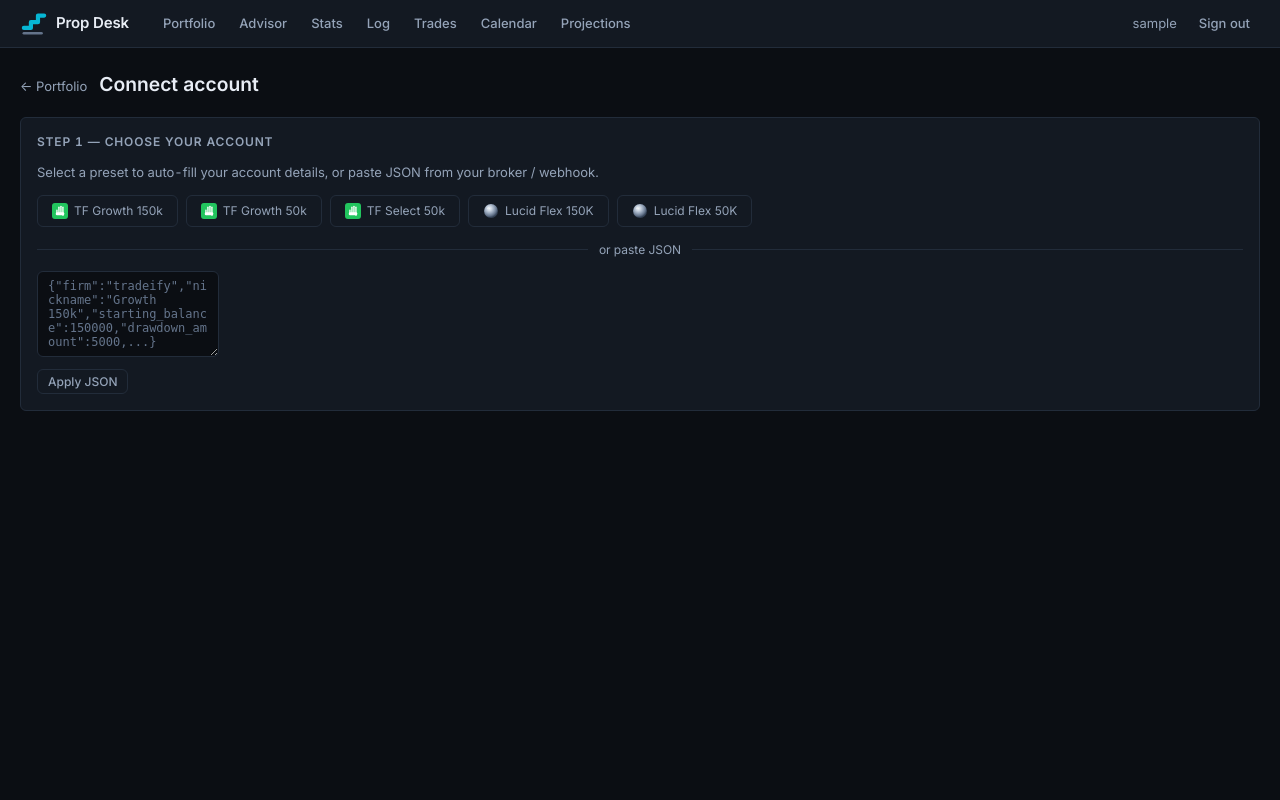
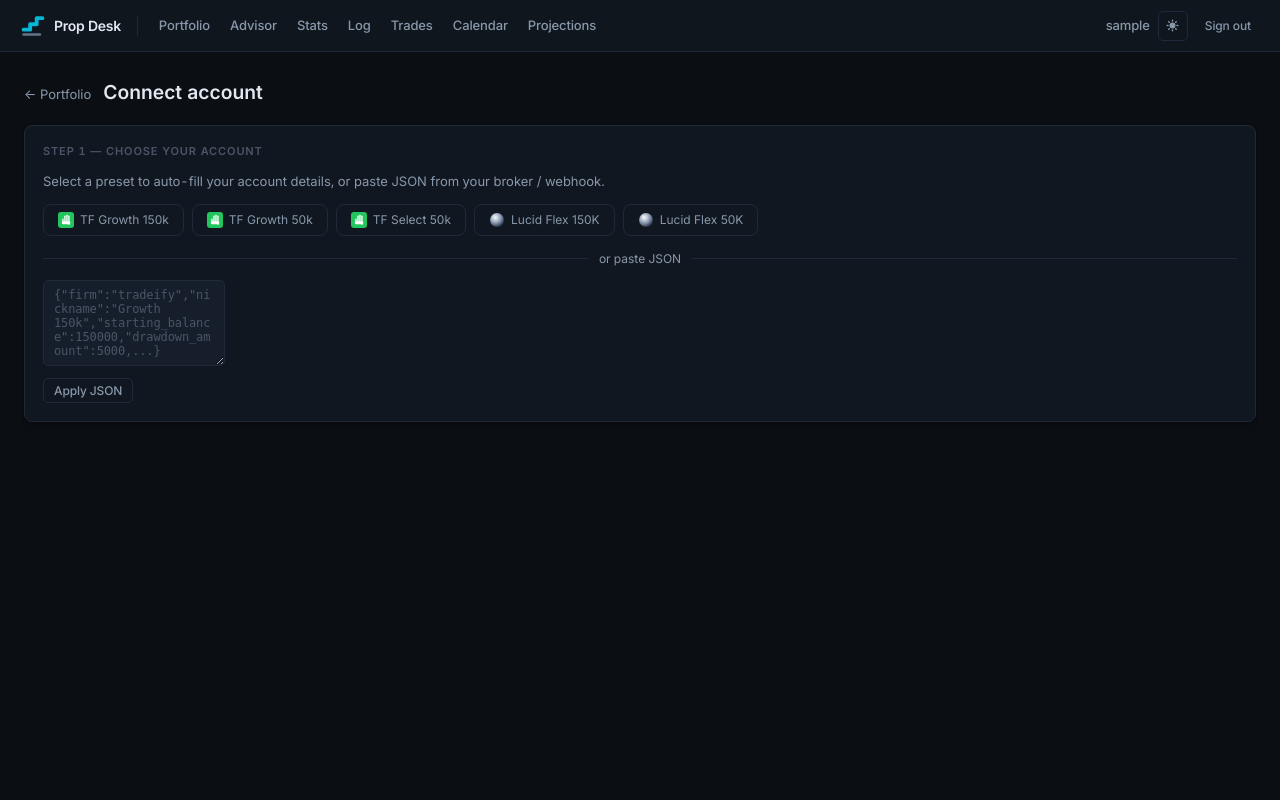
Before and after one commit to stevenGGG23/Prop-Desk, a Flask app: page /accounts/new in a window 1280 px wide. Run offline with Flask 3, Linux system fonts and the light colour scheme; the visitor is signed in with stand-in values (Sample User, id 1); data that the repository does not hold is empty.

Commit message:
Add dark/light mode toggle + UI polish pass
- Dark/light theme via data-theme on <html>, persisted in localStorage,
  applied before first paint to prevent flash
- Moon/sun icon button in nav (shows sun in dark → click for light)
- Light mode: clean white surfaces, slate ink, sky-blue accent
- Dark mode refinements: slightly warmer darks, backdrop-blur nav,
  tighter border palette, proper --surface-2 for layering
- Cards: left-border accent for winning/losing (replaces glow),
  subtle shadow, hover lift with translateY(-1px)
- Buttons: tighter radius, focus ring on primary, better ghost hover
- Inputs: focus ring, surface-2 background
- Progress bar: gradient fill
- Phase badges: pill shape, softer opacity
- Panels: consistent shadow, panel-title slightly smaller/dimmer
- Tables: surface-2 hover instead of white opacity
- Body: antialiased font rendering
- Flash messages: box-shadow + backdrop blur
- Smooth 150ms transition on explicit theme switch only

Co-Authored-By: Claude Sonnet 4.6 <noreply@anthropic.com>

```diff
--- a/static/css/main.css
+++ b/static/css/main.css
@@ -1,27 +1,65 @@
 /* =========================================================
    Prop Desk — main.css
-   Brand: bg #0b0e13 | surface #131922 | border #222c3a
-         accent #06b6d4 | floor #64748b | ink #e8edf5
-         ink-dim #94a3b8 | green #16a34a | red #dc2626
    ========================================================= */
 
 /* ---------------------------------------------------------
-   CSS Variables
-   --------------------------------------------------------- */
-:root {
-  --bg:       #0b0e13;
-  --surface:  #131922;
-  --border:   #222c3a;
-  --accent:   #06b6d4;
-  --floor:    #64748b;
-  --ink:      #e8edf5;
-  --ink-dim:  #94a3b8;
-  --green:    #16a34a;
-  --red:      #dc2626;
-
-  --nav-h:    48px;
-  --radius:   6px;
-  --font:     'Inter', system-ui, -apple-system, sans-serif;
+   CSS Variables — dark (default)
+   --------------------------------------------------------- */
+:root, [data-theme="dark"] {
+  --bg:         #0b0e13;
+  --surface:    #111720;
+  --surface-2:  #161e2b;
+  --border:     #1e2a3a;
+  --border-2:   #253347;
+  --accent:     #06b6d4;
+  --accent-dim: rgba(6,182,212,0.12);
+  --floor:      #64748b;
+  --ink:        #e2e8f0;
+  --ink-dim:    #8898aa;
+  --ink-faint:  #4a5568;
+  --green:      #22c55e;
+  --green-dim:  rgba(34,197,94,0.12);
+  --red:        #ef4444;
+  --red-dim:    rgba(239,68,68,0.12);
+  --yellow:     #f59e0b;
+
+  --nav-h:      52px;
+  --radius:     8px;
+  --radius-sm:  5px;
+  --shadow-sm:  0 1px 3px rgba(0,0,0,0.4), 0 1px 2px rgba(0,0,0,0.3);
+  --shadow:     0 4px 12px rgba(0,0,0,0.4);
+  --font:       'Inter', system-ui, -apple-system, sans-serif;
+  --transition: 150ms ease;
+}
+
+/* ---------------------------------------------------------
+   CSS Variables — light
+   --------------------------------------------------------- */
+[data-theme="light"] {
+  --bg:         #f0f4f8;
+  --surface:    #ffffff;
+  --surface-2:  #f8fafc;
+  --border:     #e2e8f0;
+  --border-2:   #cbd5e1;
+  --accent:     #0284c7;
+  --accent-dim: rgba(2,132,199,0.1);
+  --floor:      #64748b;
+  --ink:        #0f172a;
+  --ink-dim:    #475569;
+  --ink-faint:  #94a3b8;
+  --green:      #16a34a;
+  --green-dim:  rgba(22,163,74,0.1);
+  --red:        #dc2626;
+  --red-dim:    rgba(220,38,38,0.1);
+  --yellow:     #d97706;
+
+  --shadow-sm:  0 1px 3px rgba(0,0,0,0.08), 0 1px 2px rgba(0,0,0,0.05);
+  --shadow:     0 4px 12px rgba(0,0,0,0.08);
+}
+
+/* Smooth theme transitions — only on explicit switch, not on load */
+[data-theme-transitioning] * {
+  transition: background-color var(--transition), border-color var(--transition), color var(--transition) !important;
 }
 
 /* ---------------------------------------------------------
@@ -46,6 +84,8 @@ body {
   line-height: 1.5;
   min-height: 100vh;
   font-variant-numeric: tabular-nums;
+  -webkit-font-smoothing: antialiased;
+  -moz-osx-font-smoothing: grayscale;
 }
 
 a {
@@ -105,10 +145,16 @@ h3 { font-size: 1rem; font-weight: 600; }
   gap: 16px;
 }
 
+[data-theme="dark"] .nav {
+  background: rgba(17,23,32,0.92);
+  backdrop-filter: blur(12px);
+  -webkit-backdrop-filter: blur(12px);
+}
+
 .nav-left {
   display: flex;
   align-items: center;
-  gap: 24px;
+  gap: 0;
   flex: 1;
   min-width: 0;
 }
@@ -118,61 +164,105 @@ h3 { font-size: 1rem; font-weight: 600; }
   align-items: center;
   gap: 8px;
   flex-shrink: 0;
+  padding-right: 16px;
 }
 
 .nav-wordmark {
-  font-size: 15px;
+  font-size: 14px;
   font-weight: 600;
   color: var(--ink);
-  letter-spacing: -0.01em;
+  letter-spacing: -0.02em;
+}
+
+.nav-sep {
+  width: 1px;
+  height: 20px;
+  background: var(--border);
+  flex-shrink: 0;
+  margin-right: 12px;
 }
 
 .nav-links {
   display: flex;
   align-items: center;
-  gap: 4px;
+  gap: 2px;
 }
 
 .nav-link {
   color: var(--ink-dim);
   font-size: 13px;
   font-weight: 500;
-  padding: 5px 10px;
-  border-radius: var(--radius);
-  transition: color 0.15s, background 0.15s;
+  padding: 5px 9px;
+  border-radius: var(--radius-sm);
+  transition: color var(--transition), background var(--transition);
+  letter-spacing: -0.01em;
 }
 
 .nav-link:hover {
   color: var(--ink);
-  background: rgba(255,255,255,0.05);
+  background: var(--surface-2);
 }
 
 .nav-link.is-active {
-  color: var(--ink);
-  background: rgba(6,182,212,0.1);
+  color: var(--accent);
+  background: var(--accent-dim);
+}
+
+.nav-link--muted {
+  font-size: 12px;
 }
 
 .nav-right {
   display: flex;
   align-items: center;
-  gap: 12px;
+  gap: 8px;
   flex-shrink: 0;
 }
 
 .nav-user {
   font-size: 13px;
-  color: var(--ink-dim);
-}
+  font-weight: 500;
+  color: var(--ink-dim);
+  letter-spacing: -0.01em;
+}
+
+/* Theme toggle button */
+.theme-toggle {
+  display: flex;
+  align-items: center;
+  justify-content: center;
+  width: 30px;
+  height: 30px;
+  border-radius: var(--radius-sm);
+  border: 1px solid var(--border);
+  background: transparent;
+  color: var(--ink-dim);
+  cursor: pointer;
+  transition: color var(--transition), background var(--transition), border-color var(--transition);
+  flex-shrink: 0;
+}
+
+.theme-toggle:hover {
+  color: var(--ink);
+  background: var(--surface-2);
+  border-color: var(--border-2);
+}
+
+/* Sun shows in dark mode (click to go light), moon shows in light mode */
+[data-theme="dark"]  .icon-sun  { display: block; }
+[data-theme="dark"]  .icon-moon { display: none; }
+[data-theme="light"] .icon-sun  { display: none; }
+[data-theme="light"] .icon-moon { display: block; }
 
 /* ---------------------------------------------------------
    Main Layout
    --------------------------------------------------------- */
 .main {
-  padding-top: calc(var(--nav-h) + 24px);
-  padding-bottom: 48px;
-  padding-left: 20px;
-  padding-right: 20px;
-  max-width: 1400px;
+  padding-top: calc(var(--nav-h) + 28px);
+  padding-bottom: 64px;
+  padding-left: 24px;
+  padding-right: 24px;
+  max-width: 1440px;
   margin: 0 auto;
 }
 
@@ -657,40 +750,49 @@ h3 { font-size: 1rem; font-weight: 600; }
   align-items: center;
   gap: 6px;
   padding: 7px 14px;
-  border-radius: var(--radius);
+  border-radius: var(--radius-sm);
   font-size: 13px;
   font-weight: 500;
   border: 1px solid transparent;
   cursor: pointer;
   white-space: nowrap;
-  transition: opacity 0.15s, background 0.15s;
+  transition: background var(--transition), color var(--transition),
+              border-color var(--transition), box-shadow var(--transition),
+              opacity var(--transition);
   text-decoration: none;
   font-family: inherit;
+  letter-spacing: -0.01em;
 }
 
 .btn:disabled {
-  opacity: 0.5;
+  opacity: 0.45;
   cursor: not-allowed;
+  pointer-events: none;
 }
 
 .btn--primary {
   background: var(--accent);
-  color: #000;
+  color: #fff;
   border-color: var(--accent);
-}
+  font-weight: 600;
+}
+
+[data-theme="dark"] .btn--primary { color: #000; }
 
 .btn--primary:hover {
   opacity: 0.88;
+  box-shadow: 0 0 0 3px var(--accent-dim);
 }
 
 .btn--secondary {
-  background: var(--border);
+  background: var(--surface-2);
   color: var(--ink);
   border-color: var(--border);
 }
 
 .btn--secondary:hover {
-  background: #2a3849;
+  border-color: var(--border-2);
+  background: var(--border);
 }
 
 .btn--ghost {
@@ -761,24 +864,26 @@ h3 { font-size: 1rem; font-weight: 600; }
 }
 
 .input {
-  background: var(--bg);
+  background: var(--surface-2);
   border: 1px solid var(--border);
-  border-radius: var(--radius);
+  border-radius: var(--radius-sm);
   color: var(--ink);
   font-size: 13px;
   font-family: inherit;
   padding: 7px 10px;
-  transition: border-color 0.15s;
+  transition: border-color var(--transition), box-shadow var(--transition);
   font-variant-numeric: tabular-nums;
+  letter-spacing: -0.01em;
 }
 
 .input:focus {
   outline: none;
   border-color: var(--accent);
+  box-shadow: 0 0 0 3px var(--accent-dim);
 }
 
 .input::placeholder {
-  color: var(--floor);
+  color: var(--ink-faint);
 }
 
 select.input {
@@ -1383,30 +1488,31 @@ select.input {
   background: var(--surface);
   border: 1px solid var(--border);
   border-radius: var(--radius);
-  padding: 16px;
+  padding: 18px;
+  box-shadow: var(--shadow-sm);
 }
 
 .panel-header {
   display: flex;
   align-items: center;
   justify-content: space-between;
-  margin-bottom: 12px;
+  margin-bottom: 14px;
   gap: 8px;
 }
 
 .panel-title {
-  font-size: 12px;
+  font-size: 11px;
   font-weight: 600;
   text-transform: uppercase;
-  letter-spacing: 0.07em;
-  color: var(--ink-dim);
+  letter-spacing: 0.08em;
+  color: var(--ink-faint);
 }
 
 .panel-note {
   font-size: 12px;
   color: var(--floor);
   margin-bottom: 12px;
-  line-height: 1.5;
+  line-height: 1.6;
 }
 
 /* ---------------------------------------------------------
--- a/templates/base.html
+++ b/templates/base.html
@@ -1,5 +1,5 @@
 <!DOCTYPE html>
-<html lang="en">
+<html lang="en" data-theme="dark">
 <head>
   <meta charset="UTF-8">
   <meta name="viewport" content="width=device-width, initial-scale=1.0">
@@ -8,13 +8,20 @@
   <link rel="icon" href="/static/brand/favicon.ico" sizes="any">
   <link rel="icon" href="/static/brand/logo-mark.svg" type="image/svg+xml">
   <link rel="apple-touch-icon" href="/static/brand/logo-mark-180.png">
-  <meta name="theme-color" content="#0b0e13">
+  <meta name="theme-color" content="#0b0e13" id="theme-color-meta">
 
   <link rel="preconnect" href="https://fonts.googleapis.com">
   <link rel="preconnect" href="https://fonts.gstatic.com" crossorigin>
-  <link href="https://fonts.googleapis.com/css2?family=Inter:wght@400;500;600&display=swap" rel="stylesheet">
+  <link href="https://fonts.googleapis.com/css2?family=Inter:ital,opsz,wght@0,14..32,400;0,14..32,500;0,14..32,600;1,14..32,400&display=swap" rel="stylesheet">
 
   <link rel="stylesheet" href="{{ url_for('static', filename='css/main.css') }}">
+  <script>
+    // Apply saved theme before first paint to prevent flash
+    (function() {
+      var t = localStorage.getItem('pd-theme') || 'dark';
+      document.documentElement.setAttribute('data-theme', t);
+    })();
+  </script>
   {% block head %}{% endblock %}
 </head>
 <body>
@@ -23,14 +30,15 @@
 <nav class="nav">
   <div class="nav-left">
     <a href="{{ url_for('accounts.dashboard') }}" class="nav-brand" aria-label="Prop Desk home">
-      <svg viewBox="0 0 63.5 63.5" width="28" height="28" aria-hidden="true">
+      <svg viewBox="0 0 63.5 63.5" width="26" height="26" aria-hidden="true">
         <g transform="translate(-1.25 -0.375)" fill="none" stroke-linecap="round" stroke-linejoin="round">
-          <path d="M10 53 H50" stroke="#64748b" stroke-width="6"/>
-          <path d="M10 41 H26 V28 H42 V13 H56" stroke="#06b6d4" stroke-width="9.5"/>
+          <path d="M10 53 H50" stroke="var(--floor)" stroke-width="6"/>
+          <path d="M10 41 H26 V28 H42 V13 H56" stroke="var(--accent)" stroke-width="9.5"/>
         </g>
       </svg>
       <span class="nav-wordmark">Prop Desk</span>
     </a>
+    <div class="nav-sep" aria-hidden="true"></div>
     <div class="nav-links">
       <a href="{{ url_for('accounts.dashboard') }}"
          class="nav-link {% if request.endpoint == 'accounts.dashboard' %}is-active{% endif %}">
@@ -64,7 +72,15 @@
   </div>
   <div class="nav-right">
     <span class="nav-user">{{ current_user.display_name }}</span>
-    <a href="{{ url_for('auth.logout') }}" class="nav-link">Sign out</a>
+    <button class="theme-toggle" id="theme-toggle" aria-label="Toggle theme" title="Toggle light / dark">
+      <svg class="icon-sun" viewBox="0 0 20 20" fill="currentColor" width="15" height="15" aria-hidden="true">
+        <path fill-rule="evenodd" d="M10 2a1 1 0 011 1v1a1 1 0 11-2 0V3a1 1 0 011-1zm4 8a4 4 0 11-8 0 4 4 0 018 0zm-.464 4.95l.707.707a1 1 0 001.414-1.414l-.707-.707a1 1 0 00-1.414 1.414zm2.12-10.607a1 1 0 010 1.414l-.706.707a1 1 0 11-1.414-1.414l.707-.707a1 1 0 011.414 0zM17 11a1 1 0 100-2h-1a1 1 0 100 2h1zm-7 4a1 1 0 011 1v1a1 1 0 11-2 0v-1a1 1 0 011-1zM5.05 6.464A1 1 0 106.465 5.05l-.708-.707a1 1 0 00-1.414 1.414l.707.707zm1.414 8.486l-.707.707a1 1 0 01-1.414-1.414l.707-.707a1 1 0 011.414 1.414zM4 11a1 1 0 100-2H3a1 1 0 000 2h1z" clip-rule="evenodd"/>
+      </svg>
+      <svg class="icon-moon" viewBox="0 0 20 20" fill="currentColor" width="15" height="15" aria-hidden="true">
+        <path d="M17.293 13.293A8 8 0 016.707 2.707a8.001 8.001 0 1010.586 10.586z"/>
+      </svg>
+    </button>
+    <a href="{{ url_for('auth.logout') }}" class="nav-link nav-link--muted">Sign out</a>
   </div>
 </nav>
 {% endif %}
@@ -83,6 +99,24 @@
 
 <script src="https://cdn.jsdelivr.net/npm/chart.js"></script>
 <script src="{{ url_for('static', filename='js/main.js') }}"></script>
+<script>
+(function() {
+  var btn = document.getElementById('theme-toggle');
+  if (!btn) return;
+  btn.addEventListener('click', function() {
+    var html = document.documentElement;
+    var cur = html.getAttribute('data-theme');
+    var next = cur === 'light' ? 'dark' : 'light';
+    // Brief transition class so only explicit switches animate
+    html.setAttribute('data-theme-transitioning', '');
+    html.setAttribute('data-theme', next);
+    localStorage.setItem('pd-theme', next);
+    var m = document.getElementById('theme-color-meta');
+    if (m) m.setAttribute('content', next === 'light' ? '#f8fafc' : '#0b0e13');
+    setTimeout(function() { html.removeAttribute('data-theme-transitioning'); }, 200);
+  });
+})();
+</script>
 {% block scripts %}{% endblock %}
 </body>
 </html>
```
Also changed, not shown: other parts of static/css/main.css (+34 -29 lines).
